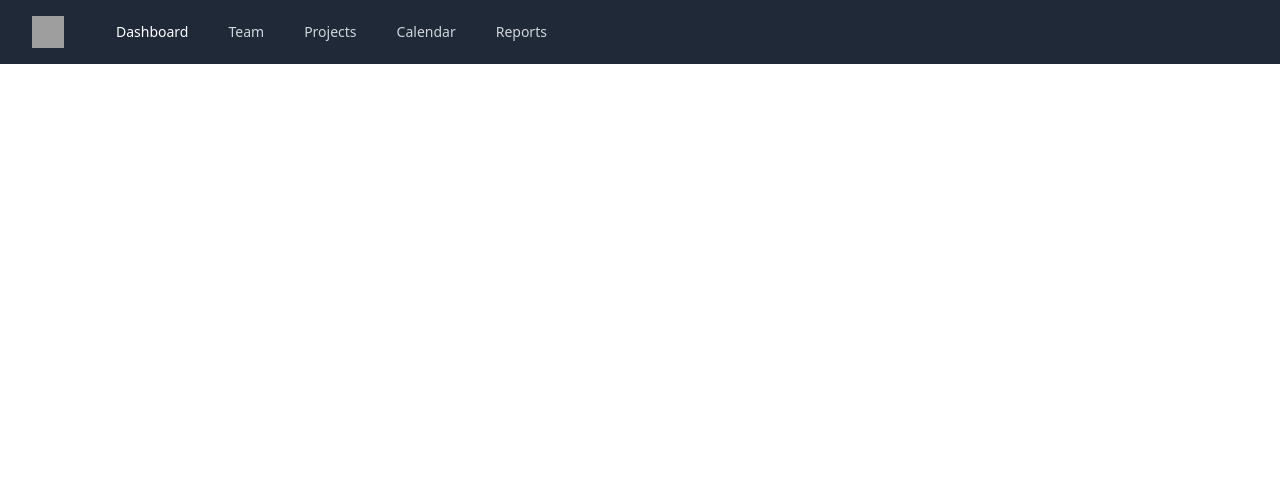
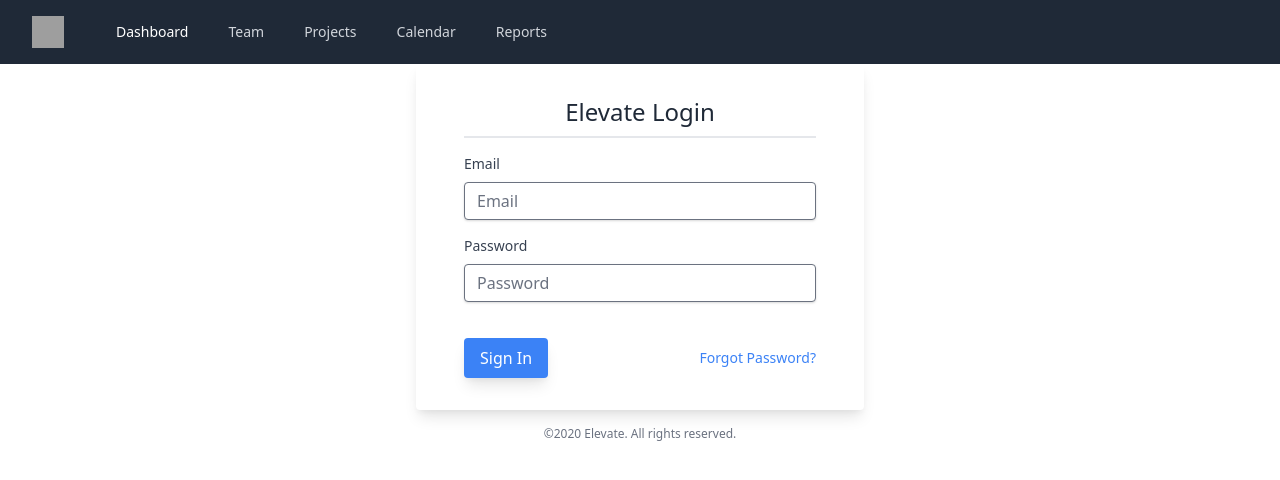
Before and after one commit to tmallz/elevate2.0, a React (Create React App) app: page /login in a window 1280 px wide. Shown: the top 480 px of the page. Built offline with nearby package versions, Linux system fonts and the light colour scheme; grey boxes are pictures that could not be loaded; what react-google-maps would draw is missing.

Commit message:
added login form page and styling, need to add functionality still

```diff
--- a/src/App.tsx
+++ b/src/App.tsx
@@ -3,6 +3,7 @@
 import './App.css';
 import Nav from './compenents/Nav'
 import Homepage from './pages/homepage'
+import Login from './pages/login'
 
 function App() {
   return (
@@ -12,6 +13,9 @@
         <Route exact path ='/'>
           <Homepage />
         </Route>
+        <Route exact path ='/login'>
+          <Login />
+        </Route>
       </Router>
     </div>
   );
--- /dev/null
+++ b/src/pages/login.js
@@ -0,0 +1,68 @@
+import React, {useState} from "react";
+
+function login(){
+
+
+
+    return(
+        <div className="flex items-center justify-center">
+        <div className="w-full max-w-md">
+          <form className="bg-white shadow-lg rounded px-12 pt-6 pb-8 mb-4">
+            <div
+              className="text-gray-800 text-2xl flex justify-center border-b-2 py-2 mb-4"
+            >
+              Elevate Login
+            </div>
+            <div className="mb-4">
+              <label
+                className="block text-gray-700 text-sm font-normal mb-2"
+                for="username"
+              >
+                Email
+              </label>
+              <input
+                className="shadow appearance-none border rounded w-full py-2 px-3 text-gray-700 leading-tight focus:outline-none focus:shadow-outline"
+                name="email"
+                v-model="form.email"
+                type="email"
+                required
+                autofocus
+                placeholder="Email"
+              />
+            </div>
+            <div className="mb-6">
+              <label
+                className="block text-gray-700 text-sm font-normal mb-2"
+                for="password"
+              >
+                Password
+              </label>
+              <input
+                className="shadow appearance-none border rounded w-full py-2 px-3 text-gray-700 mb-3 leading-tight focus:outline-none focus:shadow-outline"
+                v-model="form.password"
+                type="password"
+                placeholder="Password"
+                name="password"
+                required
+                autocomplete="current-password"
+              />
+            </div>
+            <div className="flex items-center justify-between">
+              <button className="px-4 py-2 rounded text-white inline-block shadow-lg bg-blue-500 hover:bg-blue-600 focus:bg-blue-700" type="submit">Sign In</button>
+              <a
+                className="inline-block align-baseline font-normal text-sm text-blue-500 hover:text-blue-800"
+                href="#"
+              >
+                Forgot Password?
+              </a>
+            </div>
+          </form>
+          <p className="text-center text-gray-500 text-xs">
+            &copy;2020 Elevate. All rights reserved.
+          </p>
+        </div>
+      </div>
+    )
+}
+
+export default login;
```
